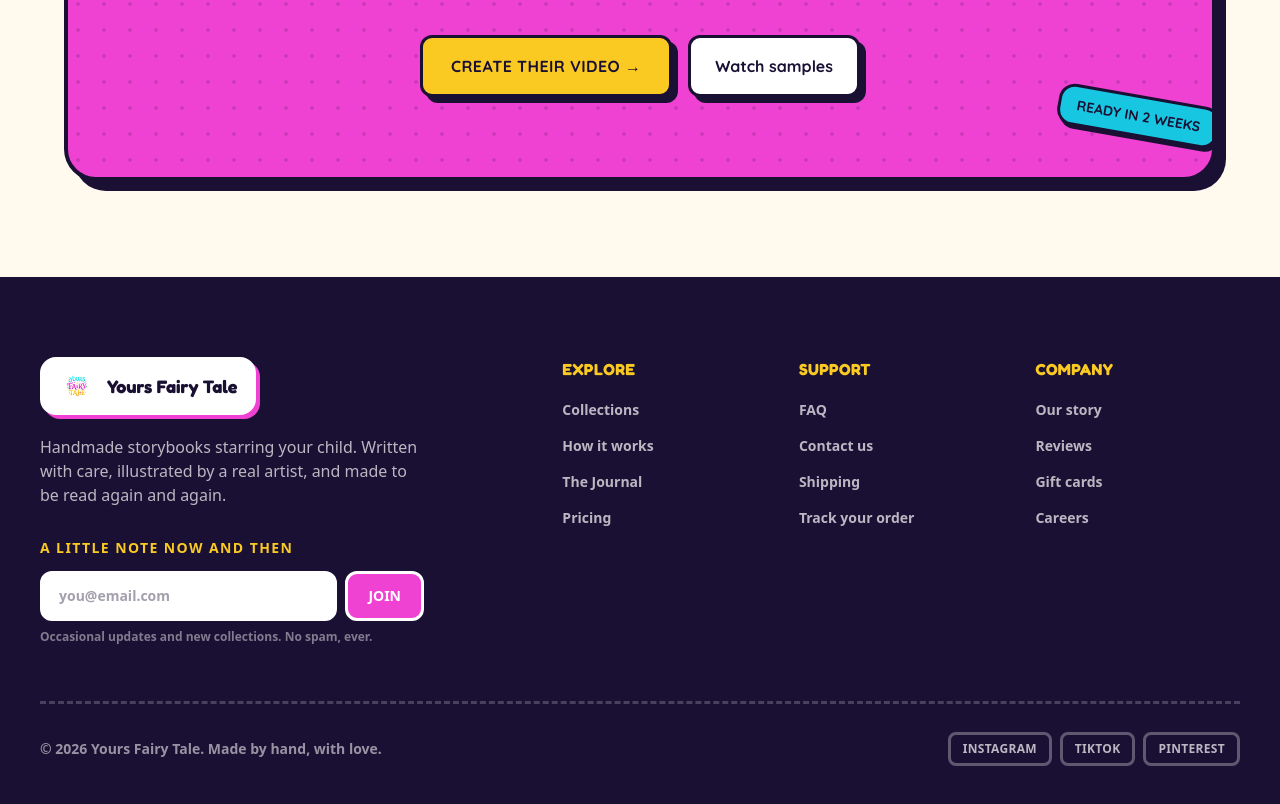
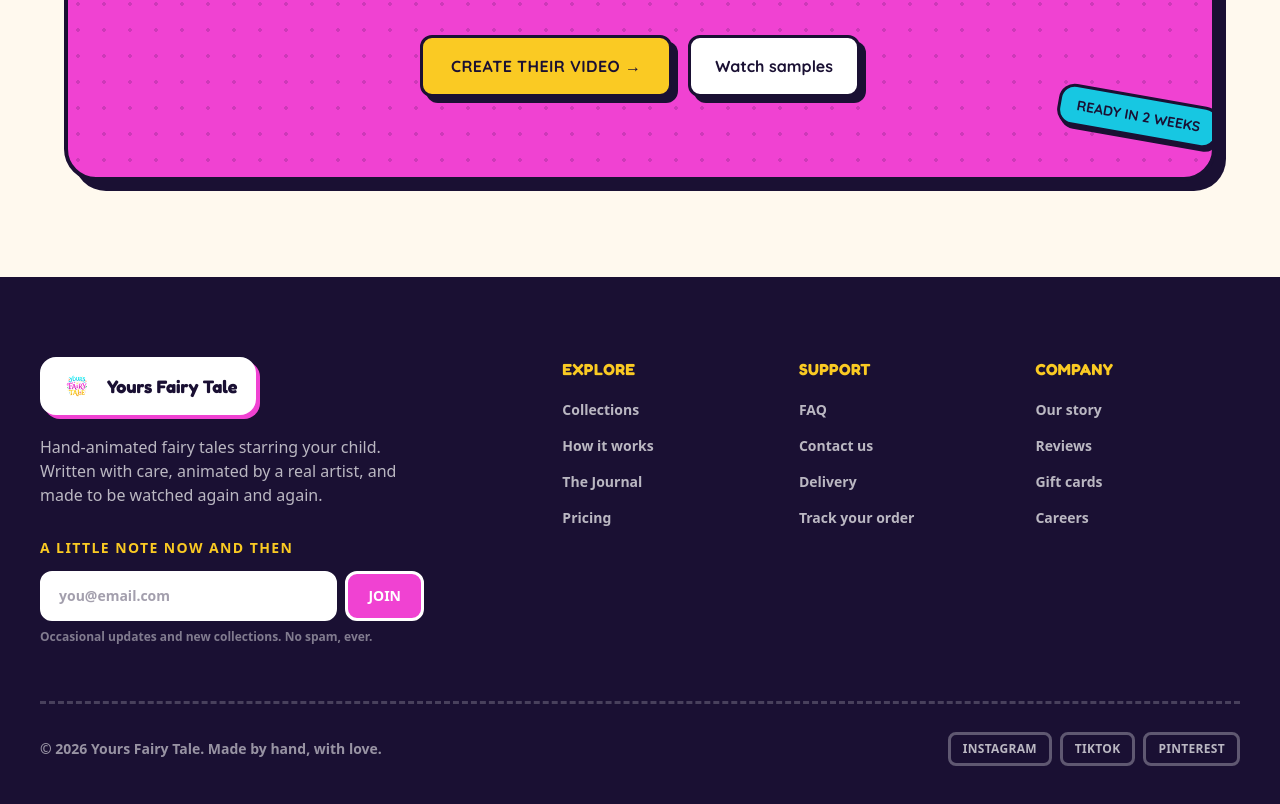
Before and after one commit to muslewski/yours-fairy-tale, a Next.js app: page / in a window 1280 px wide. Shown: the part 4498-5302 px from the top of the page. Built offline with nearby package versions, Linux system fonts and the light colour scheme.

Commit message:
Rewrite footer copy for video product

```diff
--- a/components/home/site-footer.tsx
+++ b/components/home/site-footer.tsx
@@ -18,7 +18,7 @@ const COLUMNS = [
     links: [
       { label: "FAQ", href: "/#faq" },
       { label: "Contact us", href: "/#top" },
-      { label: "Shipping", href: "/#faq" },
+      { label: "Delivery", href: "/#faq" },
       { label: "Track your order", href: "/#top" },
     ],
   },
@@ -56,8 +56,8 @@ export function SiteFooter() {
               </span>
             </div>
             <p className="mt-5 max-w-sm text-base font-medium text-white/70">
-              Handmade storybooks starring your child. Written with care, illustrated by a real
-              artist, and made to be read again and again.
+              Hand-animated fairy tales starring your child. Written with care, animated by a real
+              artist, and made to be watched again and again.
             </p>
 
             <form className="mt-7 max-w-sm">
```
